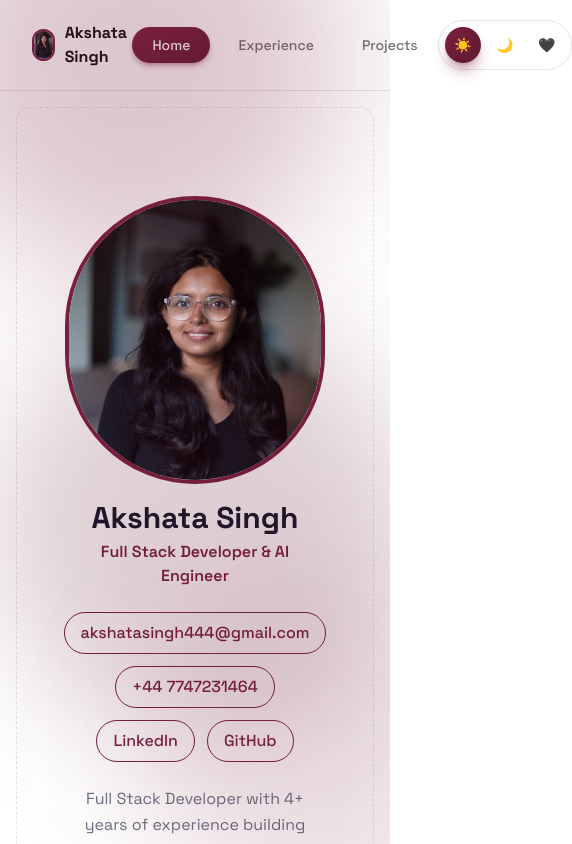
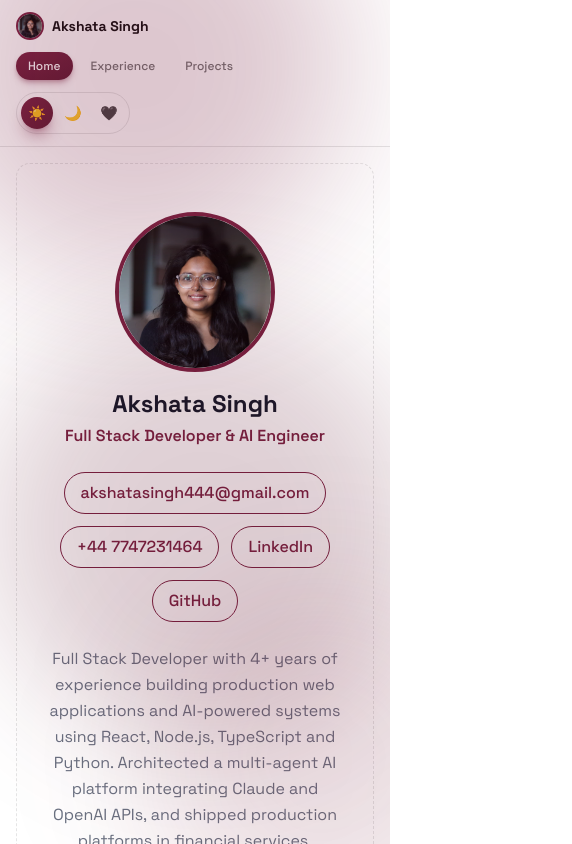
Before and after one commit to AkshataSingh/portfolio, a React (Vite) app: page / in a window 390 px wide. Shown: the top 844 px of the page, 572 px wide, since content can reach past the window. Built offline with nearby package versions, Linux system fonts and the light colour scheme.

Commit message:
responsive UI

```diff
--- a/src/App.tsx
+++ b/src/App.tsx
@@ -11,7 +11,7 @@ function App() {
       <BackgroundEffect />
       <Navbar />
       <main className="p-4 sm:p-6">
-        <div className="rounded-xl border border-dashed border-border bg-card p-6">
+        <div className="rounded-xl border border-dashed border-border bg-card p-4 sm:p-6">
           <Routes>
             <Route path="/" element={<Home />} />
             <Route path="/experience" element={<ExperiencePage />} />
--- a/src/components/Navbar.tsx
+++ b/src/components/Navbar.tsx
@@ -28,17 +28,17 @@ function Navbar() {
 
 
   return (
-    <nav className="flex items-center justify-between border-b border-border bg-card px-8 py-5">
-      <div className="flex items-center gap-6">
-        <Link to="/" className="flex items-center gap-2.5 text-base font-bold text-foreground">
+    <nav className="flex flex-wrap items-center justify-between gap-3 border-b border-border bg-card px-4 py-3 sm:px-8 sm:py-5">
+      <div className="flex flex-wrap items-center gap-3 sm:gap-6">
+        <Link to="/" className="flex items-center gap-2 text-sm font-bold text-foreground sm:gap-2.5 sm:text-base">
           <img
             src="/profile.jpeg"
             alt="Akshata Singh"
-            className="h-8 w-8 rounded-full border-2 border-wine object-cover dark:border-wine-dark oled:border-white"
+            className="h-7 w-7 rounded-full border-2 border-wine object-cover object-top dark:border-wine-dark oled:border-white sm:h-8 sm:w-8"
           />
           Akshata Singh
         </Link>
-        <div className="flex items-center gap-2">
+        <div className="flex flex-wrap items-center gap-1.5 sm:gap-2">
           {navItems.map((item) => {
             const active = location.pathname === item.to
             return (
@@ -46,7 +46,7 @@ function Navbar() {
                 key={item.to}
                 to={item.to}
                 className={cn(
-                  'rounded-full px-5 py-2 text-sm font-medium transition-all',
+                  'rounded-full px-3 py-1.5 text-xs font-medium transition-all sm:px-5 sm:py-2 sm:text-sm',
                   active
                     ? 'bg-gradient-to-br from-wine to-wine-hover text-white shadow-md shadow-wine/35 dark:from-wine-dark dark:to-wine-dark-hover dark:shadow-wine-dark/70 oled:from-white oled:to-white oled:text-black oled:shadow-none'
                     : 'text-muted-foreground hover:-translate-y-0.5 hover:scale-105 hover:bg-gradient-to-br hover:from-wine hover:to-wine-hover hover:text-white hover:shadow-lg hover:shadow-wine/35 dark:hover:from-wine-dark dark:hover:to-wine-dark-hover dark:hover:shadow-wine-dark/70 oled:hover:from-white oled:hover:to-white oled:hover:text-black oled:hover:shadow-none'
@@ -59,17 +59,17 @@ function Navbar() {
         </div>
       </div>
 
-      <div className="flex items-center gap-1.5 rounded-full border border-border bg-background/60 p-1.5">
+      <div className="flex items-center gap-1 rounded-full border border-border bg-background/60 p-1 sm:gap-1.5 sm:p-1.5">
         {themeOrder.map((t) => (
           <Button
             key={t}
             variant={theme === t ? 'default' : 'ghost'}
-            size="icon"
+            size="icon-sm"
             onClick={() => setTheme(t)}
             aria-label={`Switch to ${t} theme`}
             title={t}
             className={cn(
-              'rounded-full transition-transform hover:-translate-y-0.5 hover:scale-105',
+              'rounded-full transition-transform hover:-translate-y-0.5 hover:scale-105 sm:size-8',
               theme === t &&
                 'bg-gradient-to-br from-wine to-wine-hover text-white shadow-lg shadow-wine/40 dark:from-wine-dark dark:to-wine-dark-hover dark:shadow-wine-dark/70 oled:from-white oled:to-white oled:text-black oled:shadow-none'
             )}
--- a/src/pages/ExperiencePage.tsx
+++ b/src/pages/ExperiencePage.tsx
@@ -48,13 +48,13 @@ const jobs: Job[] = [
 
 function ExperiencePage() {
   return (
-    <section className="mx-auto max-w-3xl px-6 py-12">
+    <section className="mx-auto max-w-3xl px-2 py-6 sm:px-6 sm:py-12">
       <h1 className="mb-6 text-2xl font-bold text-gray-900 dark:text-gray-100">Experience</h1>
       <div className="flex flex-col gap-5">
         {jobs.map((job) => (
           <article
             key={job.title + job.company}
-            className="rounded-xl border border-gray-200 bg-gray-50 p-6 dark:border-gray-800 dark:bg-gray-900"
+            className="rounded-xl border border-gray-200 bg-gray-50 p-4 dark:border-gray-800 dark:bg-gray-900 sm:p-6"
           >
             <div className="flex flex-wrap items-baseline justify-between gap-2">
               <h2 className="text-lg font-semibold text-gray-900 dark:text-gray-100">{job.title}</h2>
--- a/src/pages/Home.tsx
+++ b/src/pages/Home.tsx
@@ -7,13 +7,13 @@ function Home() {
     'oled:hover:from-white oled:hover:to-white oled:hover:text-black oled:hover:shadow-none'
 
   return (
-    <section className="mx-auto mt-16 max-w-2xl px-6 text-center">
+    <section className="mx-auto mt-8 max-w-2xl px-4 text-center sm:mt-16 sm:px-6">
       <img
         src="/profile.jpeg"
         alt="Akshata Singh"
-        className="mx-auto mb-4 h-72 w-72 rounded-full border-4 border-wine object-cover object-top dark:border-wine-dark oled:border-white"
+        className="mx-auto mb-4 h-40 w-40 rounded-full border-4 border-wine object-cover object-top dark:border-wine-dark oled:border-white sm:h-56 sm:w-56 md:h-72 md:w-72"
       />
-      <h1 className="text-3xl font-bold text-gray-900 dark:text-gray-100">Akshata Singh</h1>
+      <h1 className="text-2xl font-bold text-gray-900 dark:text-gray-100 sm:text-3xl">Akshata Singh</h1>
       <p className="mt-1 font-semibold text-wine dark:text-wine-dark oled:text-white">
         Full Stack Developer &amp; AI Engineer
       </p>
--- a/src/pages/ProjectsPage.tsx
+++ b/src/pages/ProjectsPage.tsx
@@ -26,14 +26,14 @@ const projects: Project[] = [
 
 function ProjectsPage() {
   return (
-    <section className="mx-auto max-w-3xl px-6 py-12">
+    <section className="mx-auto max-w-3xl px-2 py-6 sm:px-6 sm:py-12">
       <h1 className="mb-6 text-2xl font-bold text-gray-900 dark:text-gray-100">Projects</h1>
       <div className="flex flex-col gap-5">
         {projects.map((p) => (
           <article
             key={p.title}
             className={
-              'rounded-xl border p-6 ' +
+              'rounded-xl border p-4 sm:p-6 ' +
               (p.comingSoon
                 ? 'border-dashed border-gray-300 bg-gray-50/60 opacity-60 dark:border-gray-700 dark:bg-gray-900/40'
                 : 'border-gray-200 bg-gray-50 dark:border-gray-800 dark:bg-gray-900')
```
